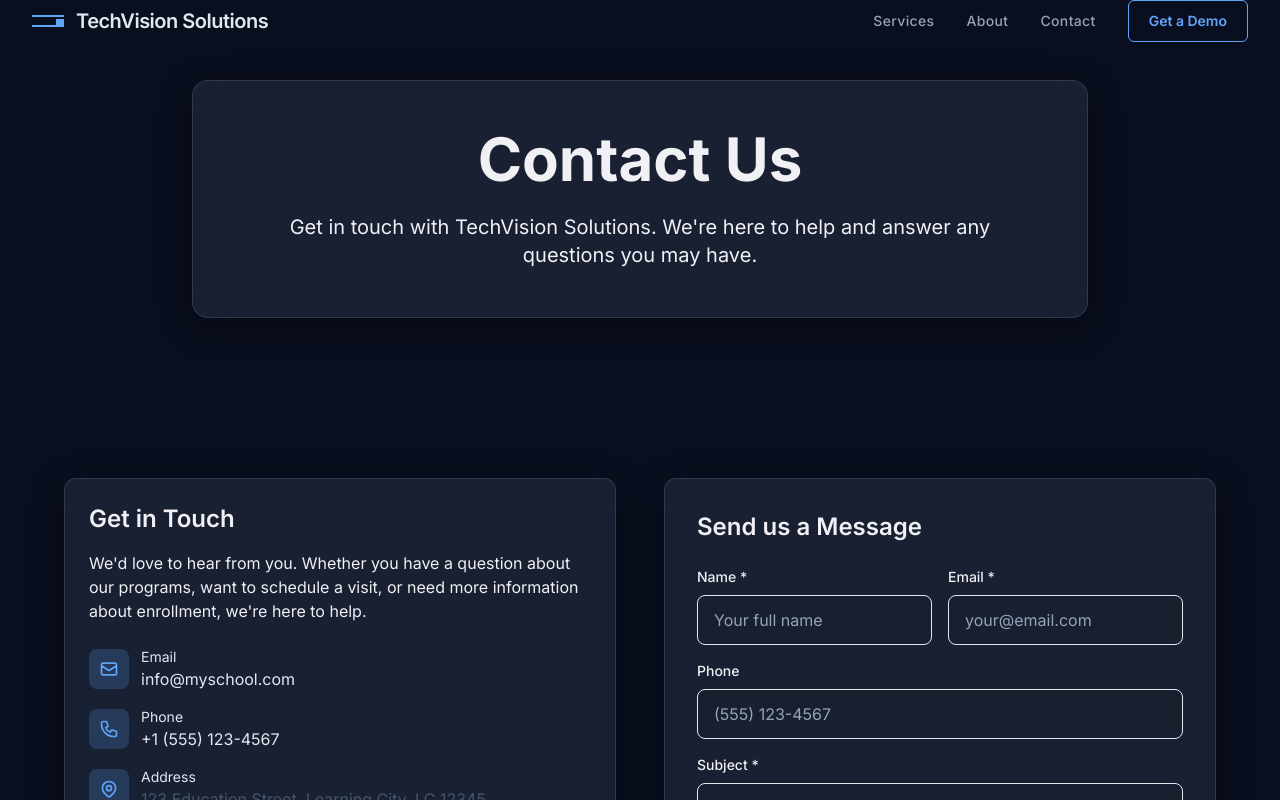
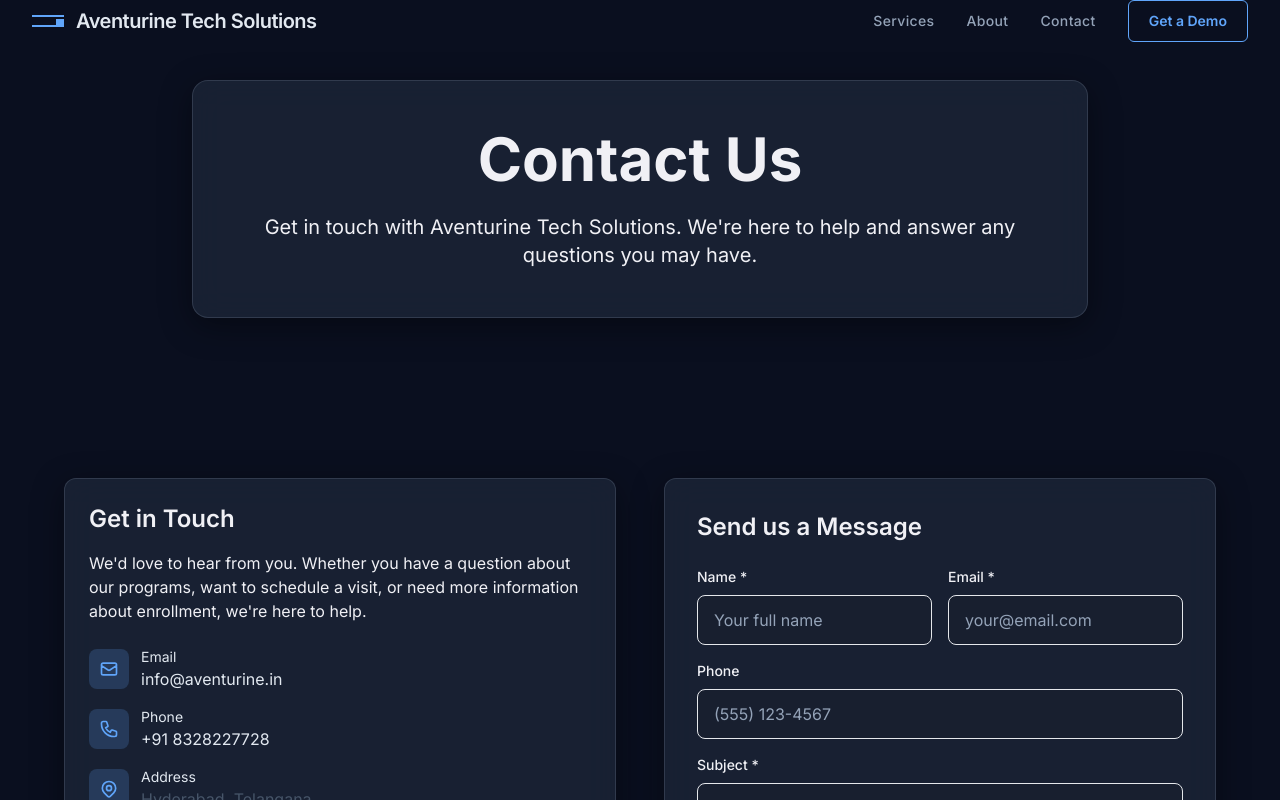
Before and after one commit to sivasandeepg/OurSoftwareWebsite, a Next.js app: page /contact in a window 1280 px wide. Shown: the top 800 px of the page. Built offline with nearby package versions, Linux system fonts and the light colour scheme.

Commit message:
dark commit4

```diff
--- a/app/contact/page.jsx
+++ b/app/contact/page.jsx
@@ -134,7 +134,7 @@ export default function Contact() {
                     </div>
                     <div>
                       <p className={`text-sm text-text-primary`}>Email</p>
-                      <p className={`text-slate-200`}>info@myschool.com</p>
+                      <p className={`text-slate-200`}>info@aventurine.in</p>
                     </div>
                   </div>
 
@@ -146,7 +146,7 @@ export default function Contact() {
                     </div>
                     <div>
                       <p className={`text-sm text-text-primary`}>Phone</p>
-                      <p className={`text-slate-200`}>+1 (555) 123-4567</p>
+                      <p className={`text-slate-200`}>+91 8328227728</p>
                     </div>
                   </div>
 
@@ -159,7 +159,7 @@ export default function Contact() {
                     </div>
                     <div>
                       <p className={`text-sm text-text-primary`}>Address</p>
-                      <p className={`text-slate-600`}>123 Education Street, Learning City, LC 12345</p>
+                      <p className={`text-slate-600`}>Hyderabad, Telangana</p>
                     </div>
                   </div>
                 </div>
--- a/components/Testimonials.jsx
+++ b/components/Testimonials.jsx
@@ -53,7 +53,7 @@ const Testimonials = () => {
     {
       name: "Rajesh Kumar",
       role: "CEO, TechNova Solutions, Hyderabad",
-      content: "TechVision Solutions developed our enterprise software with exceptional quality. Their React and Node.js expertise transformed our business operations completely.",
+      content: "Aventurine Tech Solutions developed our enterprise software with exceptional quality. Their React and Node.js expertise transformed our business operations completely.",
       rating: 5
     },
     {
--- a/config/siteConfig.js
+++ b/config/siteConfig.js
@@ -1,5 +1,5 @@
 export const siteConfig = {
-  name: "TechVision Solutions",
+  name: "Aventurine Tech Solutions",
   tagline: "Innovating Digital Future",
   primaryColor: "#1a1a2e",
   secondaryColor: "#16213e",
@@ -13,7 +13,7 @@ export const siteConfig = {
     { label: "Contact", href: "/contact" },
   ],
   hero: {
-    title: "Welcome to TechVision Solutions",
+    title: "Welcome to Aventurine Tech Solutions",
     subtitle: "Building cutting-edge digital solutions that transform businesses and empower innovation.",
     ctaText: "Start Your Project",
     ctaHref: "/contact",
@@ -23,7 +23,7 @@ export const siteConfig = {
     // Company:  https://images.unsplash.com/photo-1497366216548-37526070297c?w=1920&q=80
     // Default:  https://images.unsplash.com/photo-1557804506-669a67965ba0?w=1920&q=80
   },
-  footer: " 2025 TechVision Solutions. All rights reserved.",
+  footer: " 2025 Aventurine Tech Solutions. All rights reserved.",
   footerLinks: {
     quickLinks: [
       { label: "Home", href: "/" },
```
